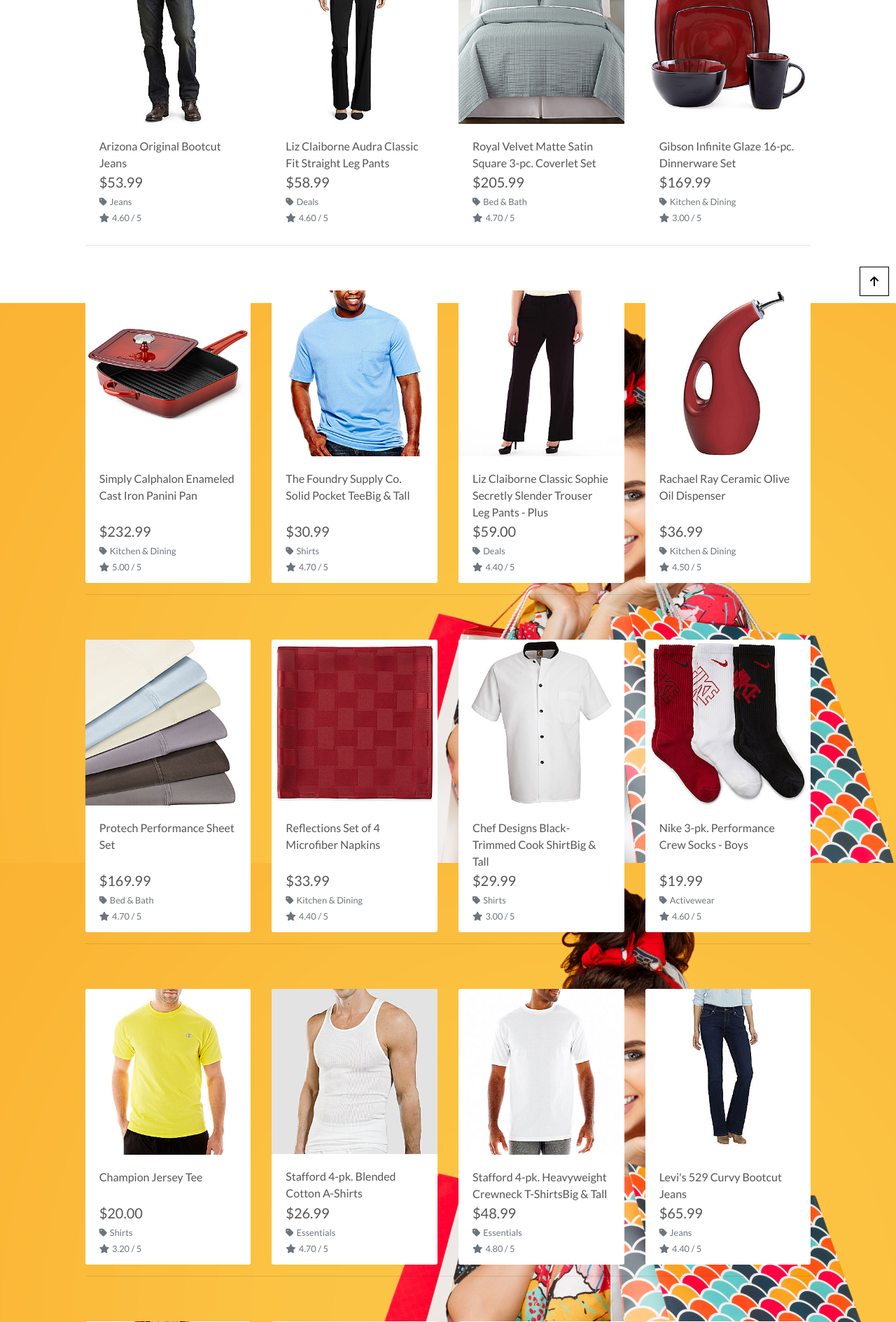
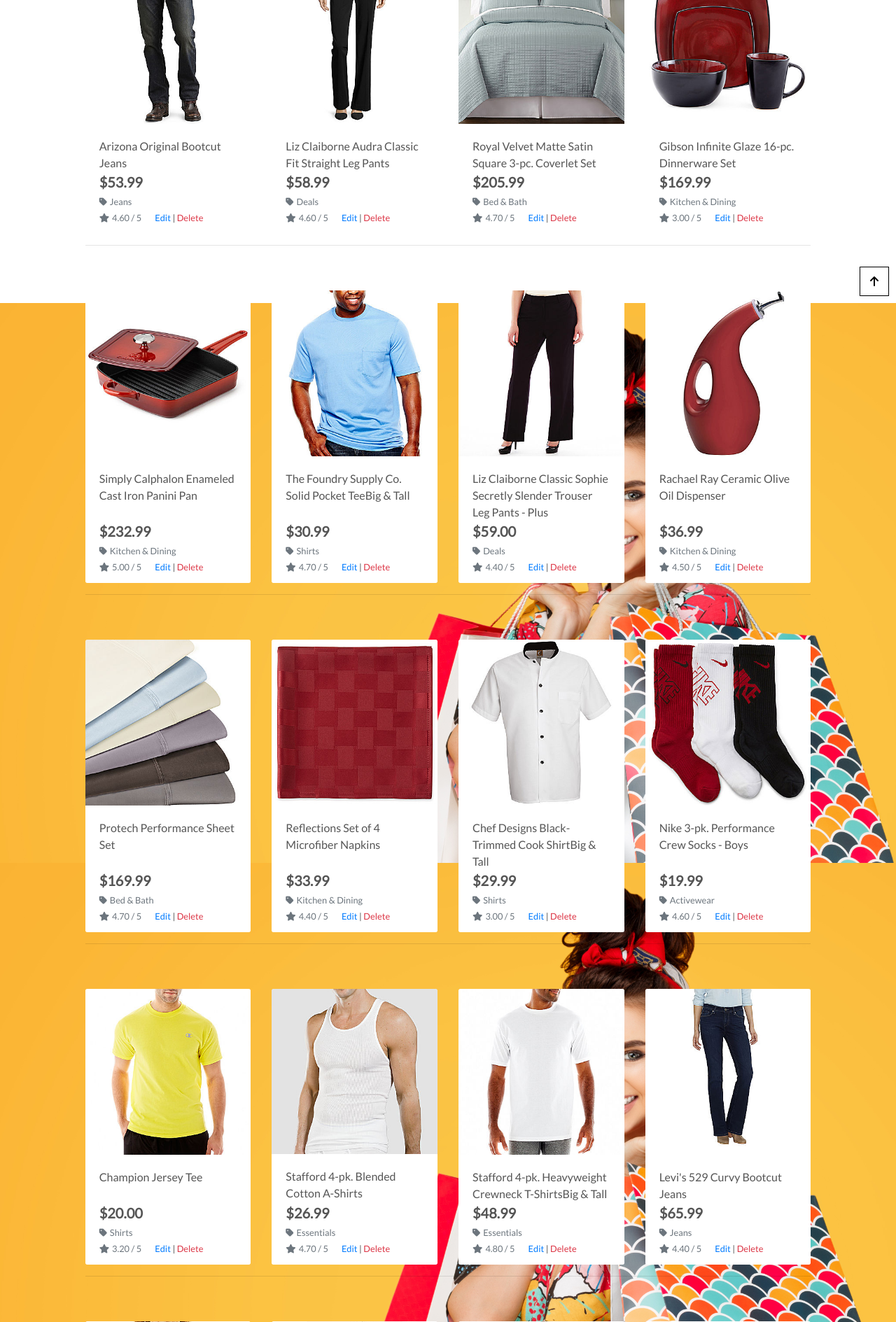
Before and after one commit to LiamGaff/boutique_ido_v1, a Django app: page /products/ in a window 1280 px wide. Shown: the part 367-2256 px from the top of the page at 70% size. Run offline with Django 3.2, Linux system fonts and the light colour scheme; the visitor is signed in with stand-in values (Sample User, id 1); data comes from the database, SQL or seed files in the repository; some libraries are stand-ins or nearby versions.

Commit message:
Finished up edit/delete product buttons

```diff
--- a/products/templates/products/products.html
+++ b/products/templates/products/products.html
@@ -16,7 +16,7 @@
             <div class="col text-center mt-3">
                 <h2 class="logo-font">Products</h2>
                 {% for c in current_categories %}
-                    <a href="{% url 'products' %}?category={{ c.name }}" class="category-badge text-decoration-none">
+                    <a class="category-badge text-decoration-none" href="{% url 'products' %}?category={{ c.name }}">
                         <span class="p-2 mt-2 badge badge-white text-black rounded-0 border border-dark">{{ c.friendly_name }}</span>
                     </a>
                 {% endfor %}
@@ -25,7 +25,8 @@
         </div>
         <div class="row">
             <div class="product-container col-10 offset-1">
-               <div class="row mt-1 mb-2"> <div class="col-12 col-md-6 my-auto order-md-last d-flex justify-content-center justify-content-md-end">
+                <div class="row mt-1 mb-2">
+                    <div class="col-12 col-md-6 my-auto order-md-last d-flex justify-content-center justify-content-md-end">
                         <div class="sort-select-wrapper w-50">
                             <select id="sort-selector" class="custom-select custom-select-sm rounded-0 border border-{% if current_sorting != 'None_None' %}info{% else %}black{% endif %}">
                                 <option value="reset" {% if current_sorting == 'None_None' %}selected{% endif %}>Sort by...</option>
@@ -55,11 +56,11 @@
                             <div class="card h-100 border-0">
                                 {% if product.image %}
                                 <a href="{% url 'product_detail' product.id %}">
-                                <img src="{{ product.image.url }}" alt="{{ product.name }}" class="card-img-top img-fluid">
+                                    <img class="card-img-top img-fluid" src="{{ product.image.url }}" alt="{{ product.name }}">
                                 </a>
                                 {% else %}
-                            <a href="{% url 'product_detail' product.id %}}">
-                                <img src="{{ MEDIA_URL }}noimage.png" alt="{{ product.name }}" class="card-img-top img-fluid">
+                                <a href="{% url 'product_detail' product.id %}">
+                                    <img class="card-img-top img-fluid" src="{{ MEDIA_URL }}noimage.png" alt="{{ product.name }}">
                                 </a>
                                 {% endif %}
                                 <div class="card-body pb-0">
@@ -68,7 +69,7 @@
                                 <div class="card-footer bg-white pt-0 border-0 text-left">
                                     <div class="row">
                                         <div class="col">
-                                        <p class="lead mb-0 text-left front-weight-bold">${{ product.price }}</p>
+                                            <p class="lead mb-0 text-left font-weight-bold">${{ product.price }}</p>
                                             {% if product.category %}
                                             <p class="small mt-1 mb-0">
                                                 <a class="text-muted" href="{% url 'products' %}?category={{ product.category.name }}">
@@ -80,6 +81,12 @@
                                                 <small class="text-muted"><i class="fas fa-star mr-1"></i>{{ product.rating }} / 5</small>
                                             {% else %}
                                                 <small class="text-muted">No Rating</small>
+                                            {% endif %}
+                                            {% if request.user.is_superuser %}
+                                                <small class="ml-3">
+                                                    <a href="{% url 'edit_product' product.id %}">Edit</a> |
+                                                    <a class="text-danger" href="{% url 'delete_product' product.id %}">Delete</a>
+                                                </small>
                                             {% endif %}
                                         </div>
                                     </div>
@@ -119,8 +126,7 @@
 {% endblock %}
 
 {% block postloadjs %}
-    {{block.super}}
-
+    {{ block.super }}
     <script type="text/javascript">
 		$('.btt-link').click(function(e) {
 			window.scrollTo(0,0)
--- a/products/urls.py
+++ b/products/urls.py
@@ -5,4 +5,6 @@ urlpatterns = [
     path('', views.all_products, name='products'),
     path('<int:product_id>/', views.product_detail, name='product_detail'),
     path('add/', views.add_product, name='add_product'),
+    path('edit/<int:product_id>/', views.edit_product, name='edit_product'),
+    path('delete/<int:product_id>/', views.delete_product, name='delete_product'),
 ]
--- a/products/views.py
+++ b/products/views.py
@@ -75,9 +75,9 @@ def add_product(request):
     if request.method == 'POST':
         form = ProductForm(request.POST, request.FILES)
         if form.is_valid():
-            form.save()
+            product = form.save()
             messages.success(request, 'successfully added product')
-            return redirect(reverse('add_product'))
+            return redirect(reverse('product_detail', args=[product.id]))
         else:
             messages.error(request, 'Failed to add product, please ensure the form is valid')
     else:
@@ -88,3 +88,35 @@ def add_product(request):
     }
 
     return render(request, template, context)
+
+
+def edit_product(request, product_id):
+    """ Edit a product in the store """
+    product = get_object_or_404(Product, pk=product_id)
+    if request.method == 'POST':
+        form = ProductForm(request.POST, request.FILES, instance=product)
+        if form.is_valid():
+            form.save()
+            messages.success(request, 'Successfully updated product!')
+            return redirect(reverse('product_detail', args=[product.id]))
+        else:
+            messages.error(request, 'Failed to update product. Please ensure the form is valid.')
+    else:
+        form = ProductForm(instance=product)
+        messages.info(request, f'You are editing {product.name}')
+
+    template = 'products/edit_product.html'
+    context = {
+        'form': form,
+        'product': product,
+    }
+
+    return render(request, template, context)
+
+
+def delete_product(request, product_id):
+    """ Delete a product from the store """
+    product = get_object_or_404(Product, pk=product_id)
+    product.delete()
+    messages.success(request, 'Product deleted!')
+    return redirect(reverse('products'))
```
Also changed, not shown: products/templates/products/edit_product.html (added, +37 -0 lines). Lines whose indentation alone changed are shown as unchanged.
